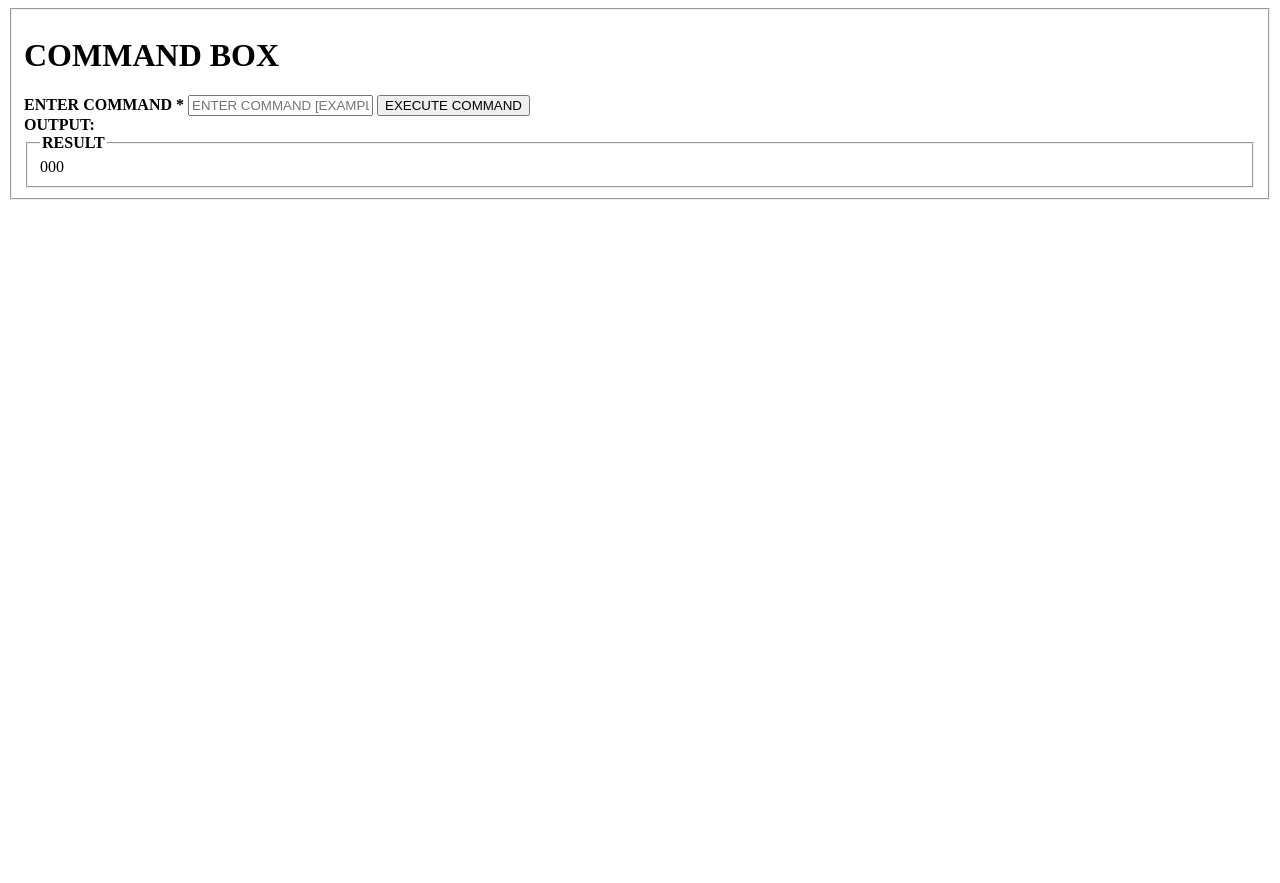
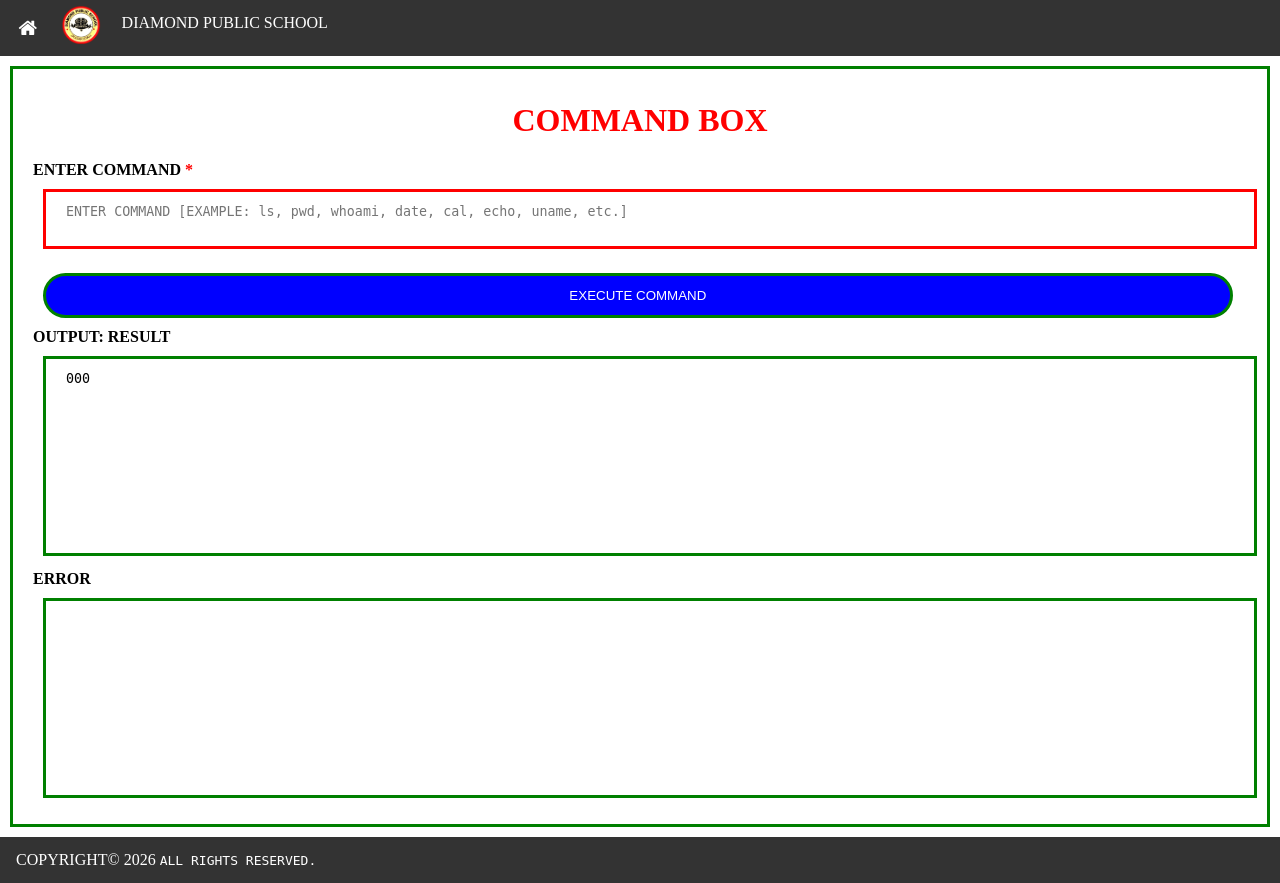
Before and after one commit to DIAMONDPUBLICSCHOOL/DPS_SCHOOL_APP, a Python web app: template templates/admin/functions/command_box.html in a window 1280 px wide. Before the commit the page ends 200 px from the top, so only its background shows below. Run offline with Jinja, Linux system fonts and the light colour scheme; the template is opened without the code that fills it: most values are stand-ins (such as "Sample title", 1, 10 or a date in 2020).

Commit message:
command repair

```diff
--- a/app.py
+++ b/app.py
@@ -412,7 +412,8 @@ def online_classes_teacher():
 def command_box():
     if log_check():
         if request.method == "POST":
-            return render_template('admin/functions/command_box.html',code=funt.Functions().command_box(request.form.get('command')))
+            code,error = funt.Functions().command_box(request.form.get('user_command'))
+            return render_template('admin/functions/command_box.html',code=)
         return render_template('admin/functions/command_box.html')
     else:
         return redirect(url_for('welcome_page'))
--- a/functions.py
+++ b/functions.py
@@ -26,12 +26,12 @@ class Functions(Data):
 
     def command_box(self,command):
         with open('output.py', 'w') as f:
-            f.write(output)
+            f.write(command)
         result = subprocess.run(['python','output.py'],capture_output=True,text=True)
         output = result.stdout
         error = result.stderr
         open('output.py', 'w').close()
-        return f'<b>OUTPUT:- </b><font style="color: blue;">{output}</font>' + f'<br><b>ERROR:- </b><font style="color: red;">{error}</font>'
+        return output, error
 
     def date_show_mon(self,d):
         if len(str(d).strip()) == 1:
--- a/templates/admin/functions/command_box.html
+++ b/templates/admin/functions/command_box.html
@@ -1,23 +1,31 @@
 <!DOCTYPE html>
 <html lang="en">
 <head>
+    <link rel="icon" type="image/png" href="{{url_for('static',filename='images/SYMBOLS.png')}}">
+    <link rel="stylesheet" href="{{url_for('static',filename='css/style.css')}}">
+    <link rel="stylesheet" href="https://cdnjs.cloudflare.com/ajax/libs/font-awesome/4.7.0/css/font-awesome.min.css">
     <meta charset="UTF-8">
     <meta name="viewport" content="width=device-width, initial-scale=1.0">
     <title>--COMMAND BOX--</title>
 </head>
-<body>
+<body><ul id="nav">
+    <li><a href="dashboard"><i class="fa fa-home"></i></a></li>
+    <img src="static/images/SYMBOLS.png" alt="SYMBOL">
+    <li>DIAMOND PUBLIC SCHOOL</li>
+  </ul>
     <fieldset>
         <h1>COMMAND BOX</h1>
         <form action="{{url_for('command_box')}}" method="post">
             <b>ENTER COMMAND <label>*</label></b>
-            <input type="text" name="command" id="nor_input" placeholder="ENTER COMMAND [EXAMPLE: ls, pwd, whoami, date, cal, echo, uname, etc.]">
+            <textarea style="border: 3px solid red;" type="text" name="user_command" id="nor_input" placeholder="ENTER COMMAND [EXAMPLE: ls, pwd, whoami, date, cal, echo, uname, etc.]"></textarea>
             <button id="nor_btn">EXECUTE COMMAND</button>
         </form>
         <b>OUTPUT:</b>
-        <fieldset>
-            <legend><b>RESULT</b></legend>
-            {{code}}
-        </fieldset>
+        <b>RESULT</b>
+        <textarea id="nor_input" style="height: 200px;" readonly>{{code}}</textarea>
+        <b>ERROR</b>
+        <textarea id="nor_input" style="height: 200px;" readonly>{{error}}</textarea>
     </fieldset>
+<ul id="nav"><li>COPYRIGHT&copy; 2026 <code>ALL RIGHTS RESERVED.</code></li></ul>
 </body>
 </html>
```
